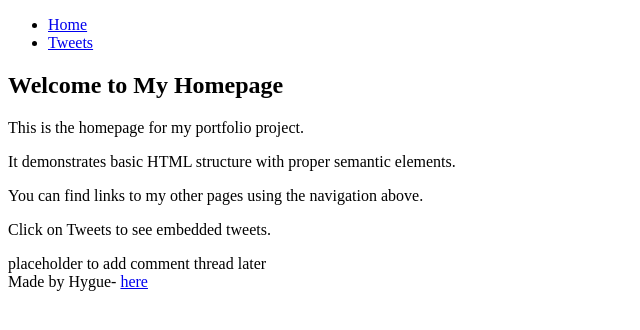
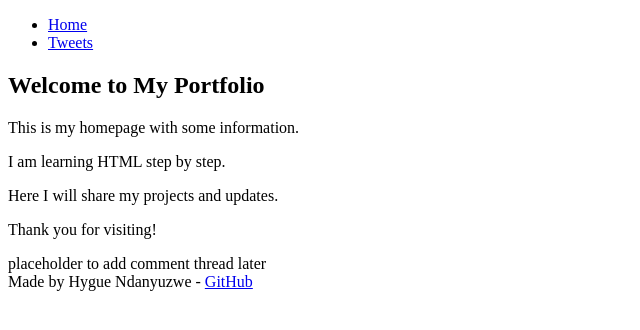
Before and after one commit to Hygue4/My_First_Portfolio, a plain HTML site: page html_basic/index.html in a window 1280 px wide. Shown: the whole page, without its empty margins (0-640 px from the left). Drawn offline with Linux system fonts and the light colour scheme.

Commit message:
Fix structure for index pages

```diff
--- a/html_basic/index.html
+++ b/html_basic/index.html
@@ -1,8 +1,8 @@
 <!DOCTYPE html>
 <html lang="en">
   <head>
-    <meta charset="utf-8" />
-    <title>My Homepage</title>
+    <meta charset="UTF-8" />
+    <title>My Portfolio - Home</title>
   </head>
   <body>
     <header>
@@ -14,20 +14,19 @@
 
     <main>
       <article>
-        <h1>Welcome to My Homepage</h1>
-        <p>This is the homepage for my portfolio project.</p>
-        <p>
-          It demonstrates basic HTML structure with proper semantic elements.
-        </p>
-        <p>You can find links to my other pages using the navigation above.</p>
-        <p>Click on Tweets to see embedded tweets.</p>
+        <h1>Welcome to My Portfolio</h1>
+        <p>This is my homepage with some information.</p>
+        <p>I am learning HTML step by step.</p>
+        <p>Here I will share my projects and updates.</p>
+        <p>Thank you for visiting!</p>
       </article>
 
       <aside>placeholder to add comment thread later</aside>
     </main>
 
     <footer>
-      Made by Hygue- <a href="https://example.com" target="_blank">here</a>
+      Made by Hygue Ndanyuzwe -
+      <a href="https://github.com/Hygue4" target="_blank">GitHub</a>
     </footer>
   </body>
 </html>
```
